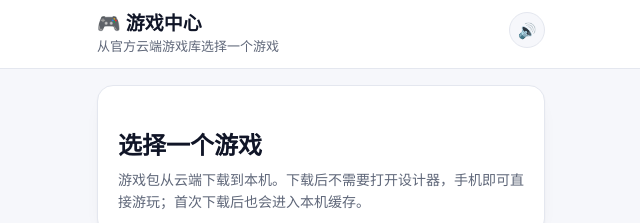
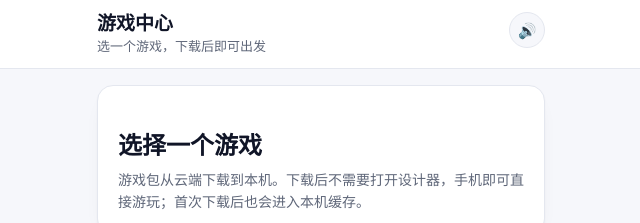
Before and after one commit to zemeiyu2-lgtm/mos-scene-hunt, a Next.js app: page /games in a window 1280 px wide. Shown: the top 223 px of the page, without its empty margins (319-959 px from the left). Built offline with nearby package versions, Linux system fonts and the light colour scheme; no server answers.

Commit message:
Simplify game center and consolidate design entry

```diff
--- a/app/games/page.tsx
+++ b/app/games/page.tsx
@@ -46,7 +46,7 @@ export default function GamesPage() {
   };
 
   return (
-    <Screen title="🎮 游戏中心" subtitle="从官方云端游戏库选择一个游戏">
+    <Screen title="游戏中心" subtitle="选一个游戏，下载后即可出发">
       <section className="card p-5">
         <p className="game-kicker">MOS SCENE HUNT · GAME CENTER</p>
         <h2 className="mt-2 text-2xl font-bold">选择一个游戏</h2>
```
